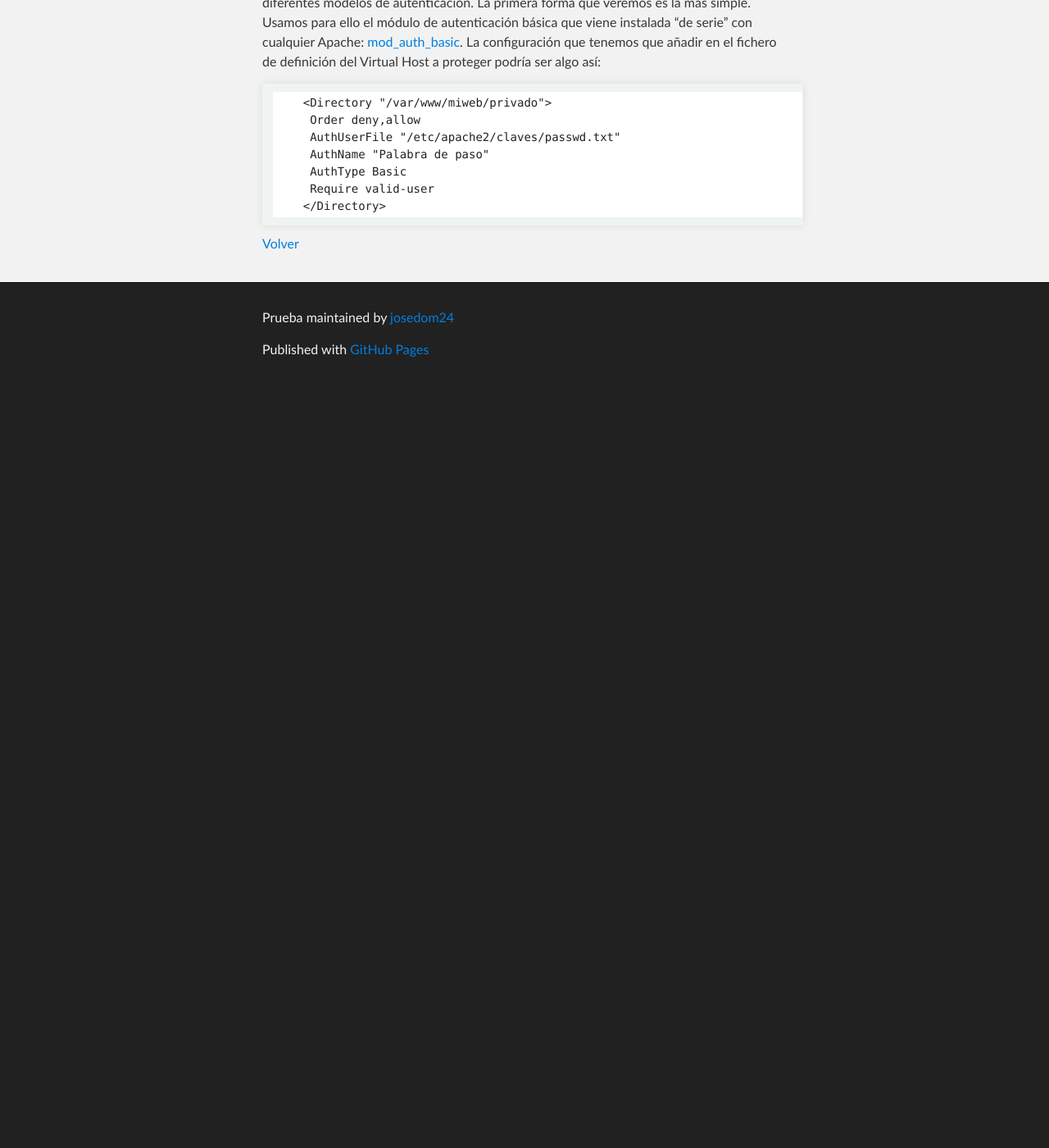
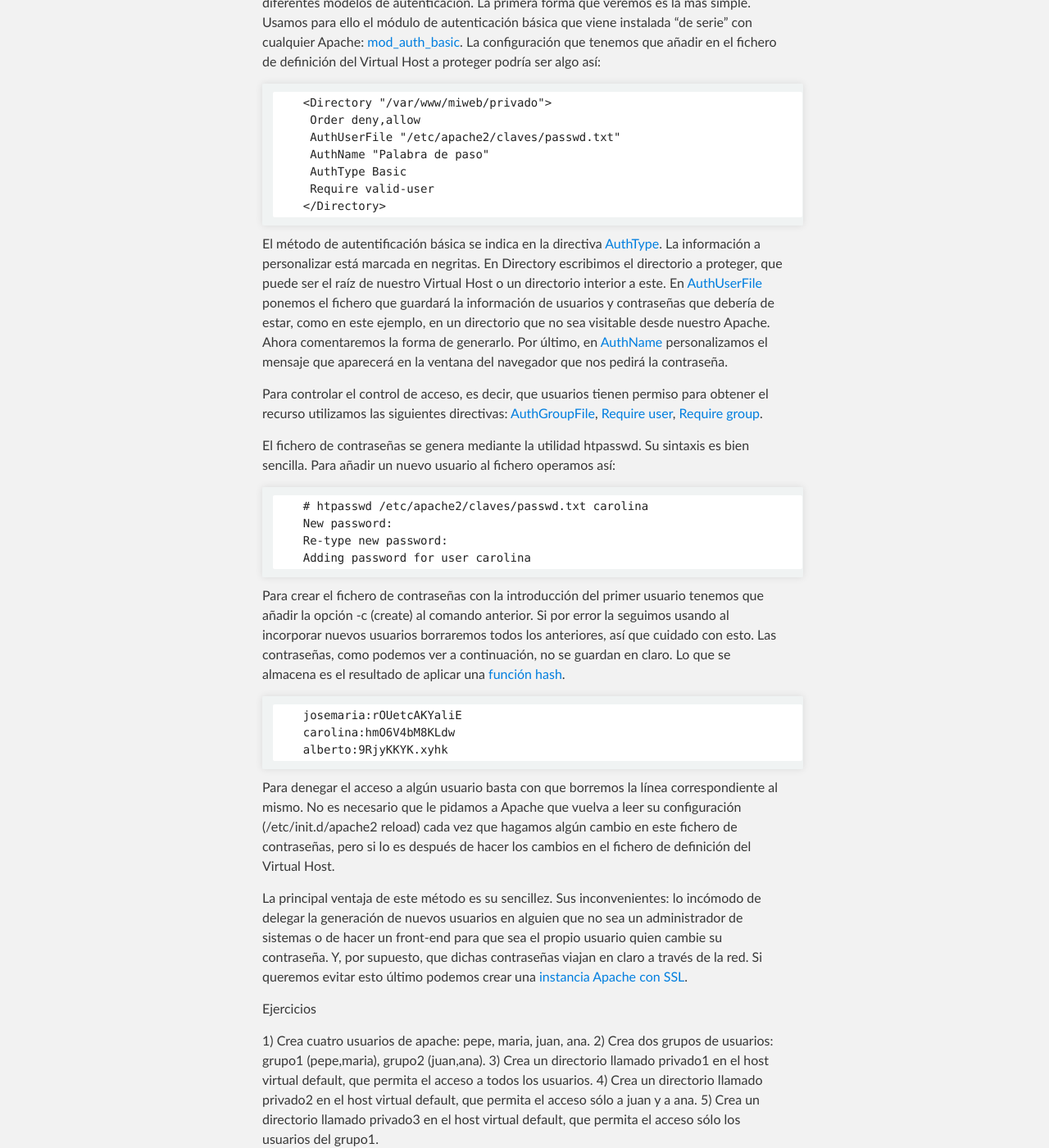
Before and after one commit to josedom24/josedom24.github.io, a Jekyll site: the page built from mod/serviciosgs/e_web_11.md, in a window 1280 px wide and 1400 px high, scrolled down 270 px. Shown: the whole window at 82% size. Built offline with Jekyll 4.4.1, drawn with Linux system fonts in a browser that asks for light colours; before the commit the page ends 900 px from its top, so only the background shows below that; some of the changed text lies outside the part shown.

Commit message:
Update e_web_11.md

```diff
--- a/mod/serviciosgs/e_web_11.md
+++ b/mod/serviciosgs/e_web_11.md
@@ -17,4 +17,40 @@ La primera forma que veremos es la más simple. Usamos para ello el módulo de a
          Require valid-user
         </Directory>
 
+El método de autentificación básica se indica en la directiva [AuthType](http://httpd.apache.org/docs/2.2/es/mod/core.html#authtype). La información a personalizar está marcada en negritas. En Directory escribimos el directorio a proteger, que puede ser el raíz de nuestro Virtual Host o un directorio interior a este. En [AuthUserFile](http://httpd.apache.org/docs/2.2/es/mod/mod_authn_file.html#authuserfile) ponemos el fichero que guardará la información de usuarios y contraseñas que debería de estar, como en este ejemplo, en un directorio que no sea visitable desde nuestro Apache. Ahora comentaremos la forma de generarlo. Por último, en [AuthName](http://httpd.apache.org/docs/2.2/es/mod/core.html#authname) personalizamos el mensaje que aparecerá en la ventana del navegador que nos pedirá la contraseña.
+
+Para controlar el control de acceso, es decir, que usuarios tienen permiso para obtener el recurso utilizamos las siguientes directivas: [AuthGroupFile](http://httpd.apache.org/docs/2.2/es/mod/mod_authz_groupfile.html#authgroupfile), [Require user](http://httpd.apache.org/docs/2.2/es/mod/core.html#require), [Require group](http://httpd.apache.org/docs/2.2/es/mod/core.html#require).
+
+El fichero de contraseñas se genera mediante la utilidad htpasswd. Su sintaxis es bien sencilla. Para añadir un nuevo usuario al fichero operamos así:
+
+        # htpasswd /etc/apache2/claves/passwd.txt carolina
+        New password:
+        Re-type new password:
+        Adding password for user carolina
+
+Para crear el fichero de contraseñas con la introducción del primer usuario tenemos que añadir la opción -c (create) al comando anterior. Si por error la seguimos usando al incorporar nuevos usuarios borraremos todos los anteriores, así que cuidado con esto. Las contraseñas, como podemos ver a continuación, no se guardan en claro. Lo que se almacena es el resultado de aplicar una [función hash](http://es.wikipedia.org/wiki/Hash).
+
+        josemaria:rOUetcAKYaliE
+        carolina:hmO6V4bM8KLdw
+        alberto:9RjyKKYK.xyhk
+
+Para denegar el acceso a algún usuario basta con que borremos la línea correspondiente al mismo. No es necesario que le pidamos a Apache que vuelva a leer su configuración (/etc/init.d/apache2 reload) cada vez que hagamos algún cambio en este fichero de contraseñas, pero si lo es después de hacer los cambios en el fichero de definición del Virtual Host.
+
+ La principal ventaja de este método es su sencillez. Sus inconvenientes: lo incómodo de delegar la generación de nuevos usuarios en alguien que no sea un administrador de sistemas o de hacer un front-end para que sea el propio usuario quien cambie su contraseña. Y, por supuesto, que dichas contraseñas viajan en claro a través de la red. Si queremos evitar esto último podemos crear una [instancia Apache con SSL](http://blog.unlugarenelmundo.es/2008/09/23/chuletillas-y-viii-apache-2-con-ssl-en-debian/).
+
+Ejercicios
+
+1) Crea cuatro  usuarios de apache: pepe, maria, juan, ana.
+2) Crea dos grupos de usuarios: grupo1 (pepe,maria), grupo2 (juan,ana).
+3) Crea un directorio llamado privado1 en el host virtual default, que permita el acceso a todos los usuarios.
+4) Crea un directorio llamado privado2 en el host virtual default, que permita el acceso sólo a juan y a ana.
+5) Crea un directorio llamado privado3 en el host virtual default, que permita el acceso sólo los usuarios del grupo1.
+
+La directiva satisfy controla como el se debe comportar el servidor cuando tenemos autorizaciones a nives de host (order, allow, deny) y tenemos autorizaciones de usuarios (require).
+
+6) El directorio privado3 del ejercicio5 haz que sólo sea accesible desde el localhost, y estudia como se comporta la autorización si ponemos:
+
+        satisfy any
+        satisfy all
+
 [Volver](index)
```
